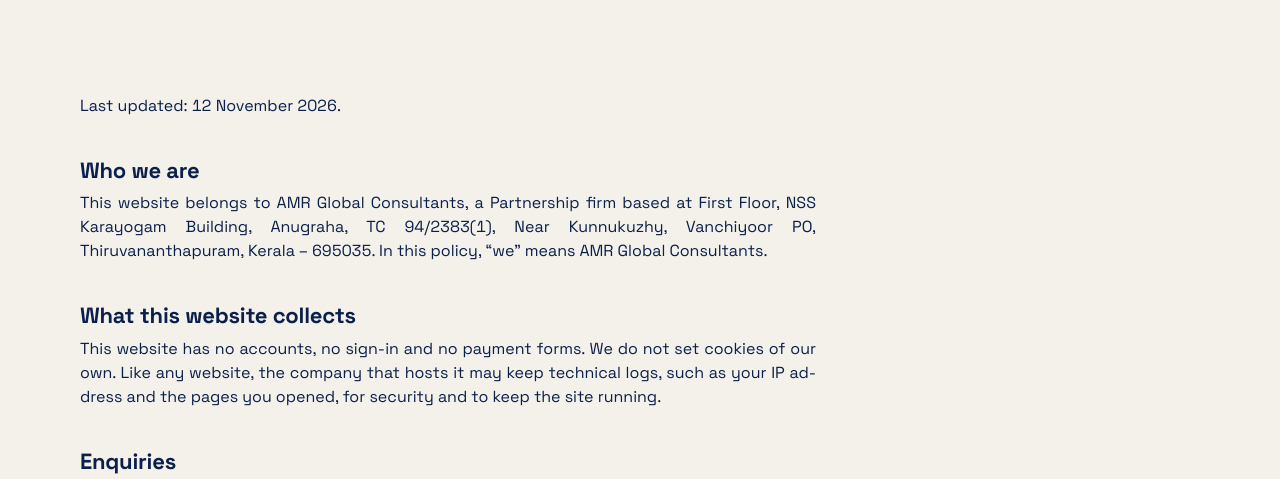
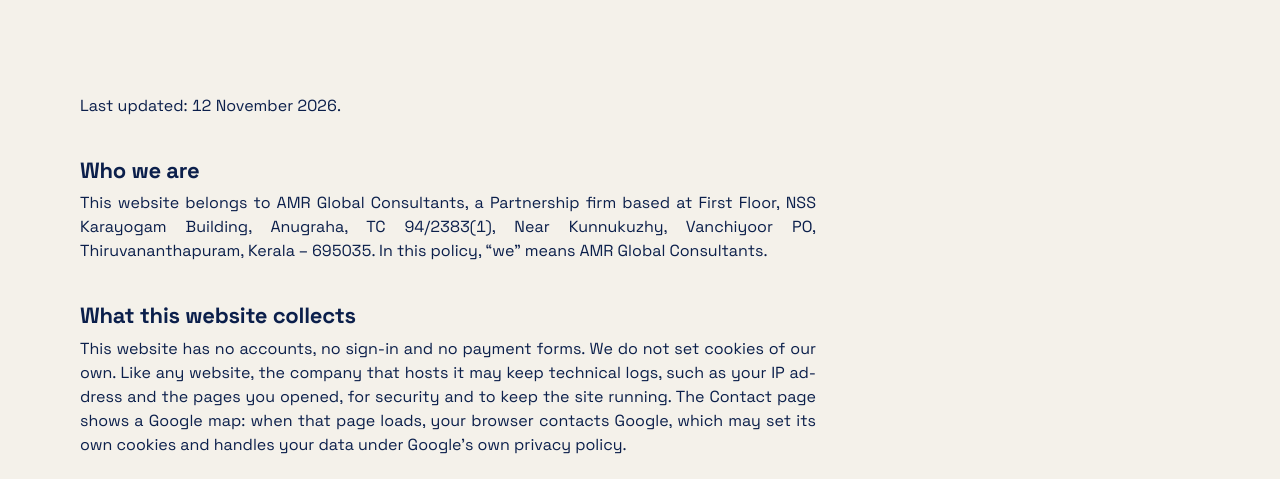
Before and after one commit to polaroiddosa/amr-website, a plain HTML site: page privacy.html in a window 1280 px wide. Shown: the part 288-767 px from the top of the page. Drawn offline with Linux system fonts and the light colour scheme.

Commit message:
Contact page: Google map of the office (the firm Google listing); Privacy: one line about the map
Co-Authored-By: Claude Sonnet 5.5 <noreply@anthropic.com>

```diff
--- a/privacy.html
+++ b/privacy.html
@@ -44,7 +44,7 @@
 <h2>Who we are</h2>
 <p>This website belongs to AMR Global Consultants, a Partnership firm based at First Floor, NSS Karayogam Building, Anugraha, TC 94/2383(1), Near Kunnukuzhy, Vanchiyoor PO, Thiruvananthapuram, Kerala – 695035. In this policy, “we” means AMR Global Consultants.</p>
 <h2>What this website collects</h2>
-<p>This website has no accounts, no sign-in and no payment forms. We do not set cookies of our own. Like any website, the company that hosts it may keep technical logs, such as your IP address and the pages you opened, for security and to keep the site running.</p>
+<p>This website has no accounts, no sign-in and no payment forms. We do not set cookies of our own. Like any website, the company that hosts it may keep technical logs, such as your IP address and the pages you opened, for security and to keep the site running. The Contact page shows a Google map: when that page loads, your browser contacts Google, which may set its own cookies and handles your data under Google&#8217;s own privacy policy.</p>
 <h2>Enquiries</h2>
 <p>When you use the enquiry form, your browser opens WhatsApp with a message addressed to our number. The form itself sends nothing to us and stores nothing. What you send is handled by WhatsApp under WhatsApp’s own terms and privacy policy. If you email us or send your CV, we receive what you send.</p>
 <h2>How we use what you send us</h2>
```
Also changed, not shown: contact.html (+1 -1 lines).
